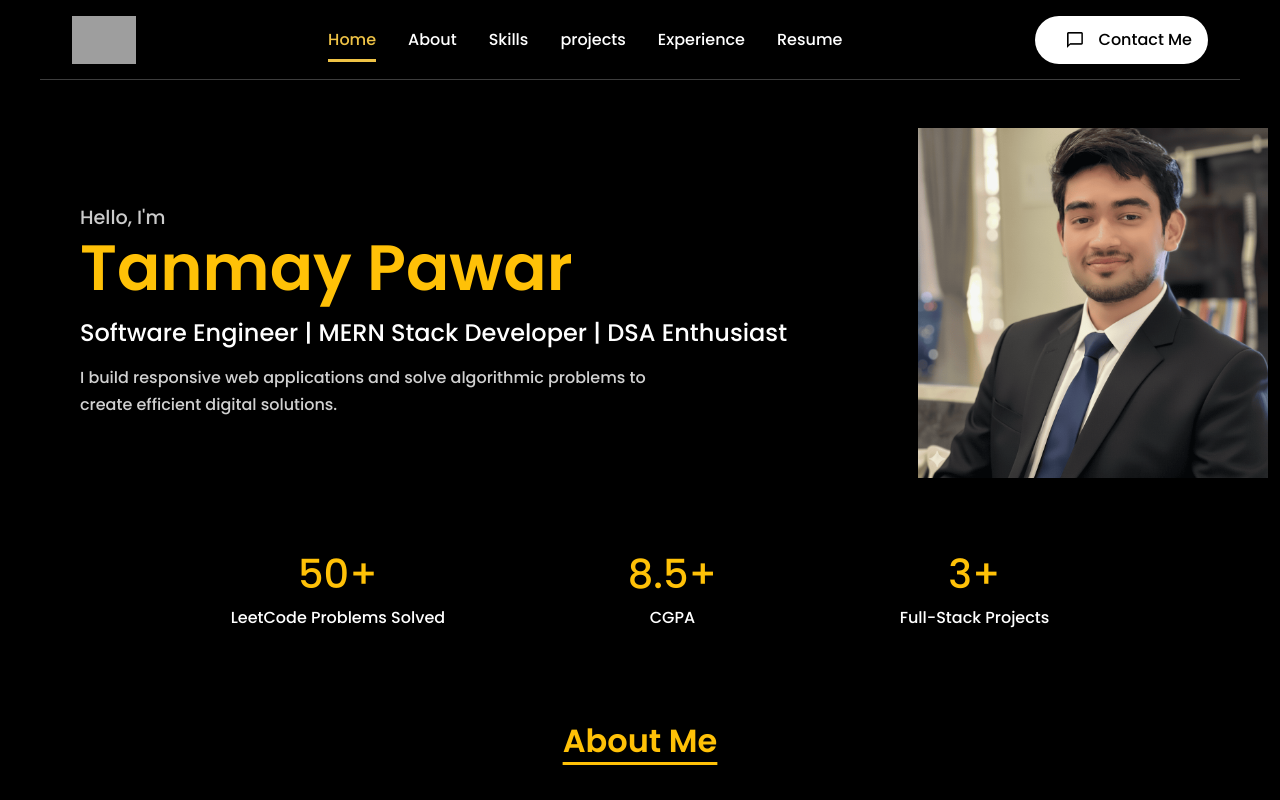
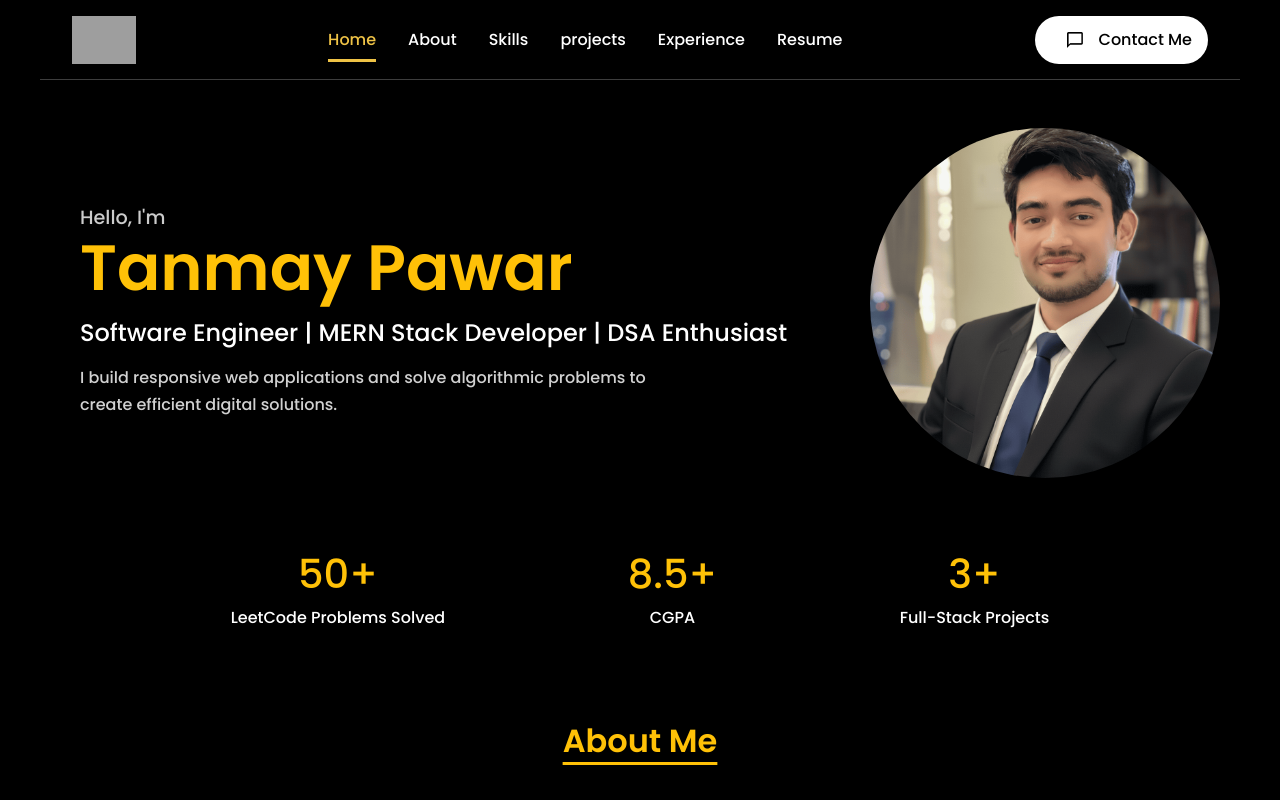
Before and after one commit to tanmaypawar23/Portfolio, a React (Create React App) app: page / in a window 1280 px wide. Shown: the top 800 px of the page. Built offline with nearby package versions, Linux system fonts and the light colour scheme; grey boxes are pictures that could not be loaded.

Commit message:
bug fix image

```diff
--- a/src/components/Home/home.css
+++ b/src/components/Home/home.css
@@ -37,8 +37,8 @@
 .bg {
   margin-top: 3rem;
   width: 350px;
-  max-width: 100%;
-  height: auto;
+  border-radius: 50%;
+  margin-right: 3rem;
 }
 
 .listItem {
@@ -98,6 +98,7 @@
 
   .bg {
     width: 250px;
+    margin-left: 3rem;
   }
 
   .item h2 {
```
